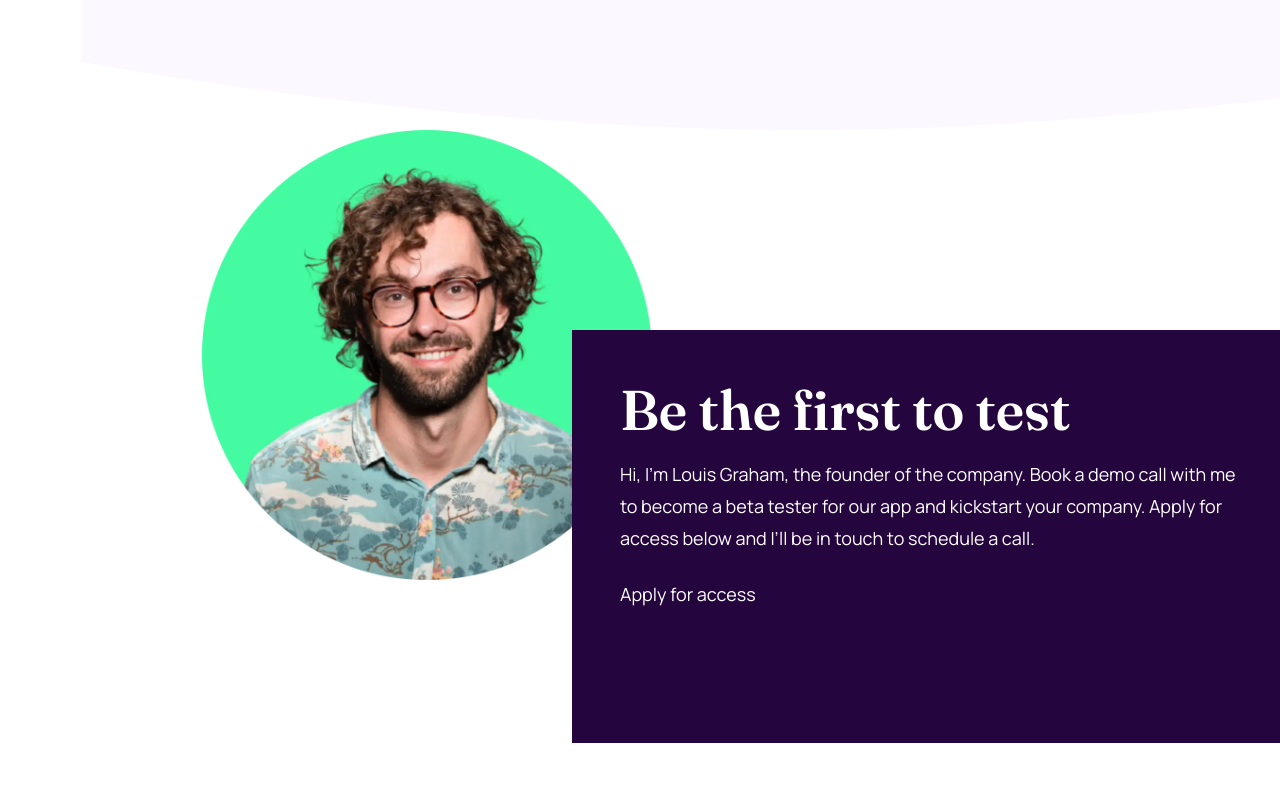
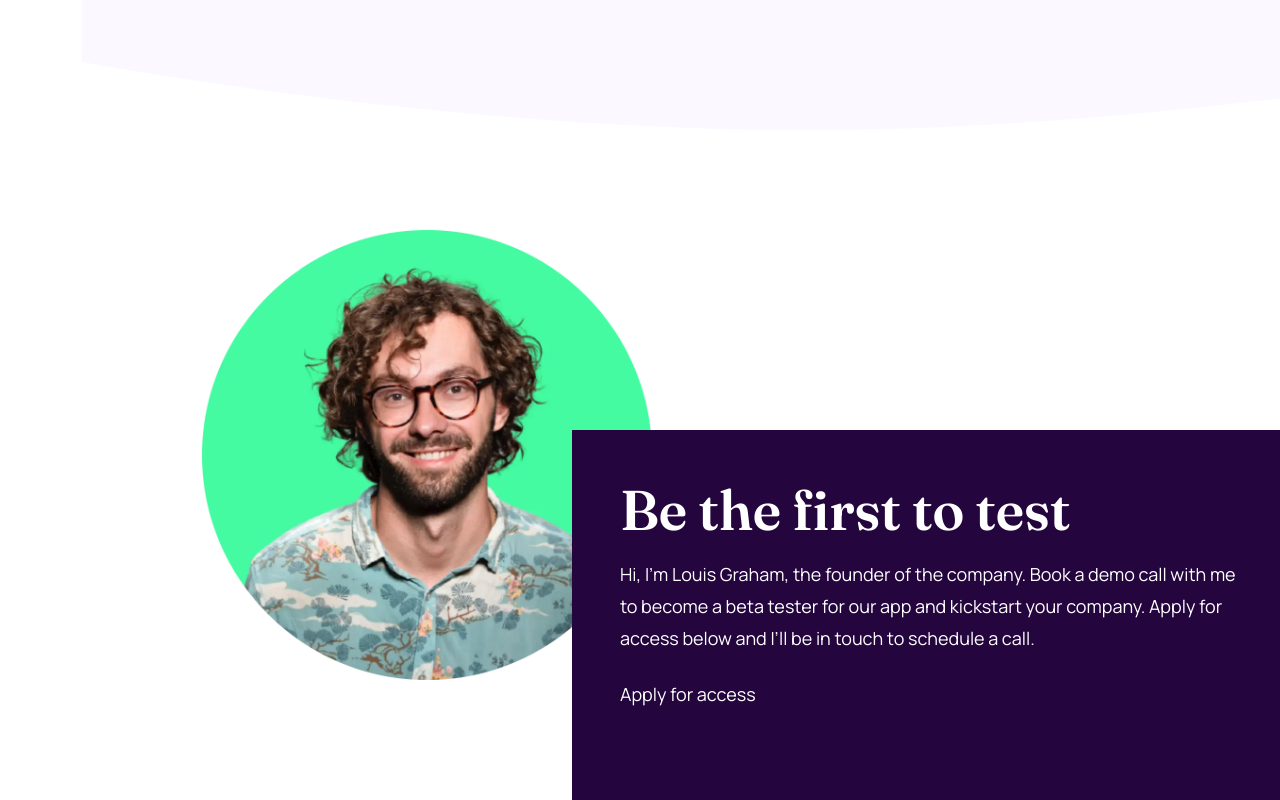
Before and after one commit to italoteles/landingage, an Angular app in the folder landingPageApp/: page / in a window 1280 px wide. Shown: the part 1560-2360 px from the top of the page. Built offline with nearby package versions, Linux system fonts and the light colour scheme.

Commit message:
links styles

```diff
--- a/landingPageApp/src/app/app.component.html
+++ b/landingPageApp/src/app/app.component.html
@@ -54,7 +54,7 @@
       </div>
     </div>
   </div>
-  <div class="row justify-content-md-center" style="width: 1440px; height: 700px;">
+  <div class="row justify-content-md-center" style="width: 1440px; height: 700px; margin-top: 100px;">
     <div class="col-1"></div>
     <div class="col-10">
       <div class="position-relative">
```
